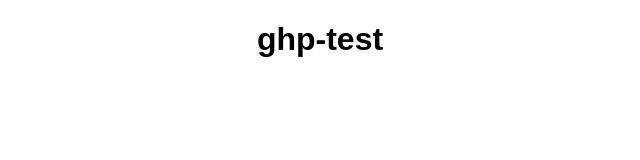
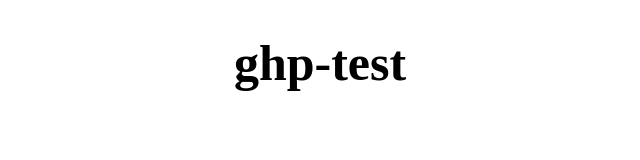
Before and after one commit to meirna/me, a plain HTML site: page index.html in a window 1280 px wide. Shown: the whole page, without its empty margins (320-960 px from the left). Drawn offline with Linux system fonts and the light colour scheme.

Commit message:
Style tag and h1 size

```diff
--- a/index.html
+++ b/index.html
@@ -1,11 +1,23 @@
 <!DOCTYPE html>
 <html>
 <head>
+
 	<title>ghp-test</title>
+
+<style>
+
+h1 {
+	font-size: 50px;
+	font-style: 'Helvetica Neue', Arial, sans-serif;
+	text-align: center;
+}
+
+</style>
 </head>
+
 <body>
 	<header>
-		<h1 style="font-family:Arial; text-align:center;">ghp-test</h1>
+		<h1>ghp-test</h1>
 	</header>
 </body>
 </html>
```
